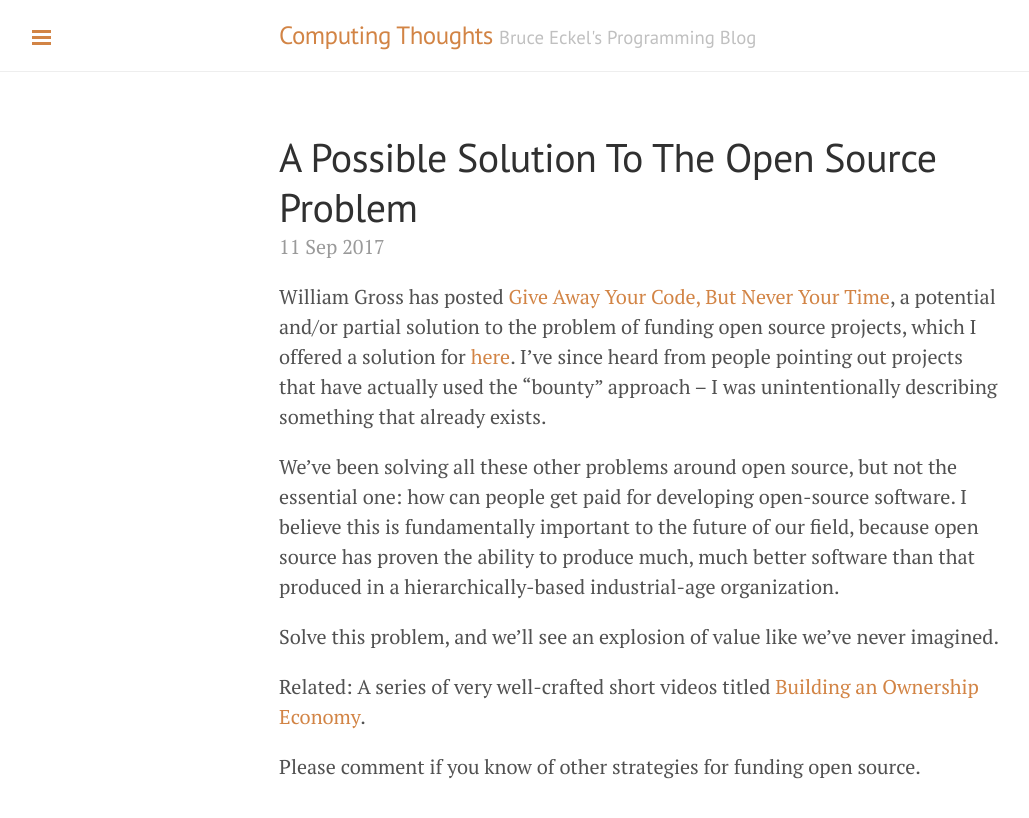
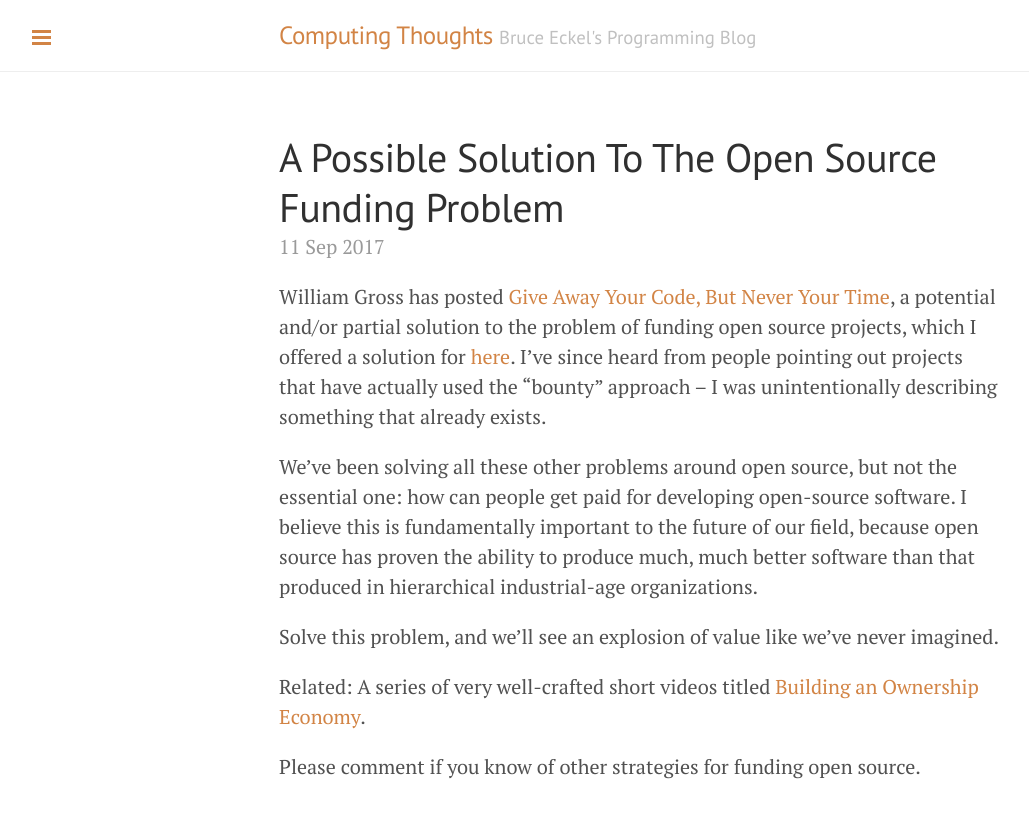
Before and after one commit to djaus2/BruceEckel.github.io, a Jekyll site: the page built from _posts/2017-09-11-a-possible-solution-to-the-open-source-problem.md, in a window 1280 px wide. Shown: the top 818 px of the page, without its empty margins (1-1030 px from the left). Built offline with Jekyll 4.4.1, drawn with Linux system fonts in a browser that asks for light colours; comment, search, counter and statistics services are not loaded.

Commit message:
small fixes

```diff
--- a/_posts/2017-09-11-a-possible-solution-to-the-open-source-problem.md
+++ b/_posts/2017-09-11-a-possible-solution-to-the-open-source-problem.md
@@ -1,7 +1,7 @@
 ---
 layout: post
 published: true
-title: A Possible Solution To The Open Source Problem
+title: A Possible Solution To The Open Source Funding Problem
 ---
 
 William Gross has posted [Give Away Your Code, But Never Your
@@ -17,7 +17,7 @@ We've been solving all these other problems around open source, but not the
 essential one: how can people get paid for developing open-source software. I
 believe this is fundamentally important to the future of our field, because
 open source has proven the ability to produce much, much better software than
-that produced in a hierarchically-based industrial-age organization.
+that produced in hierarchical industrial-age organizations.
 
 Solve this problem, and we'll see an explosion of value like we've never imagined.
 
```
